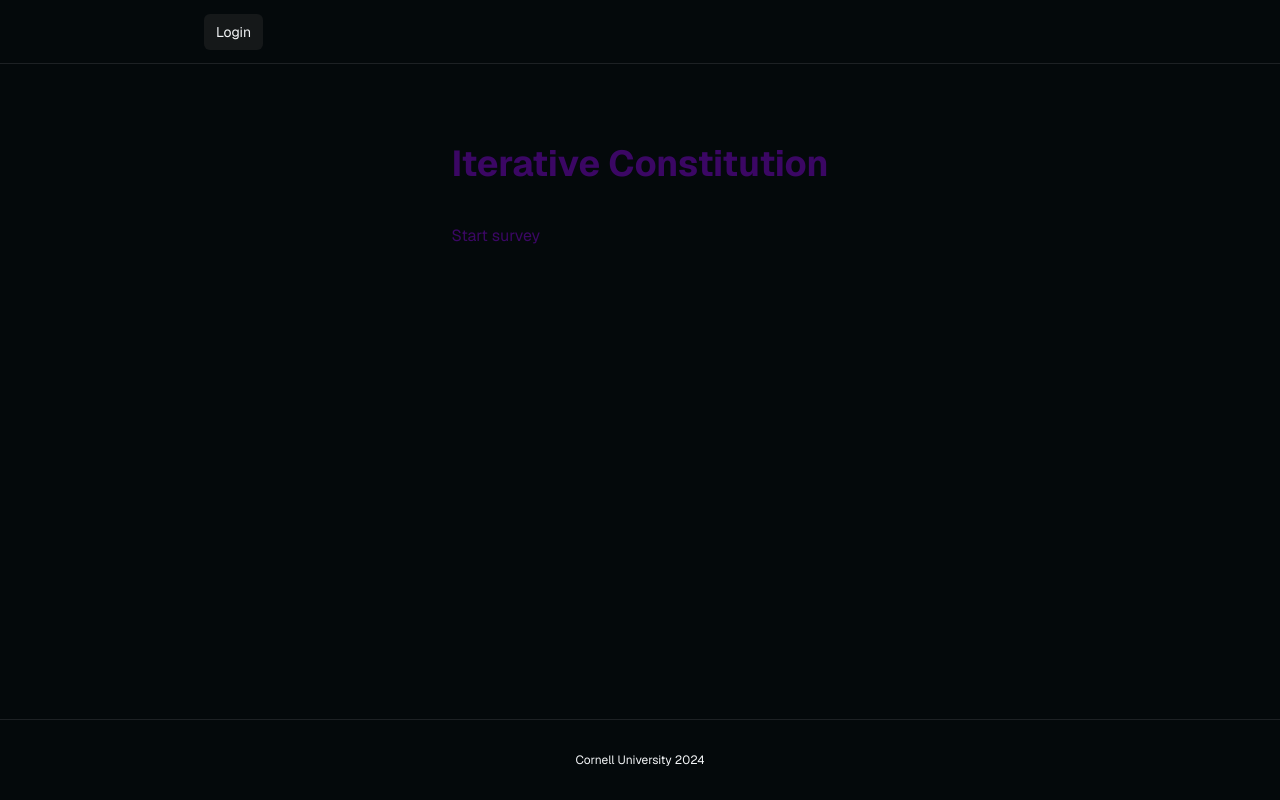
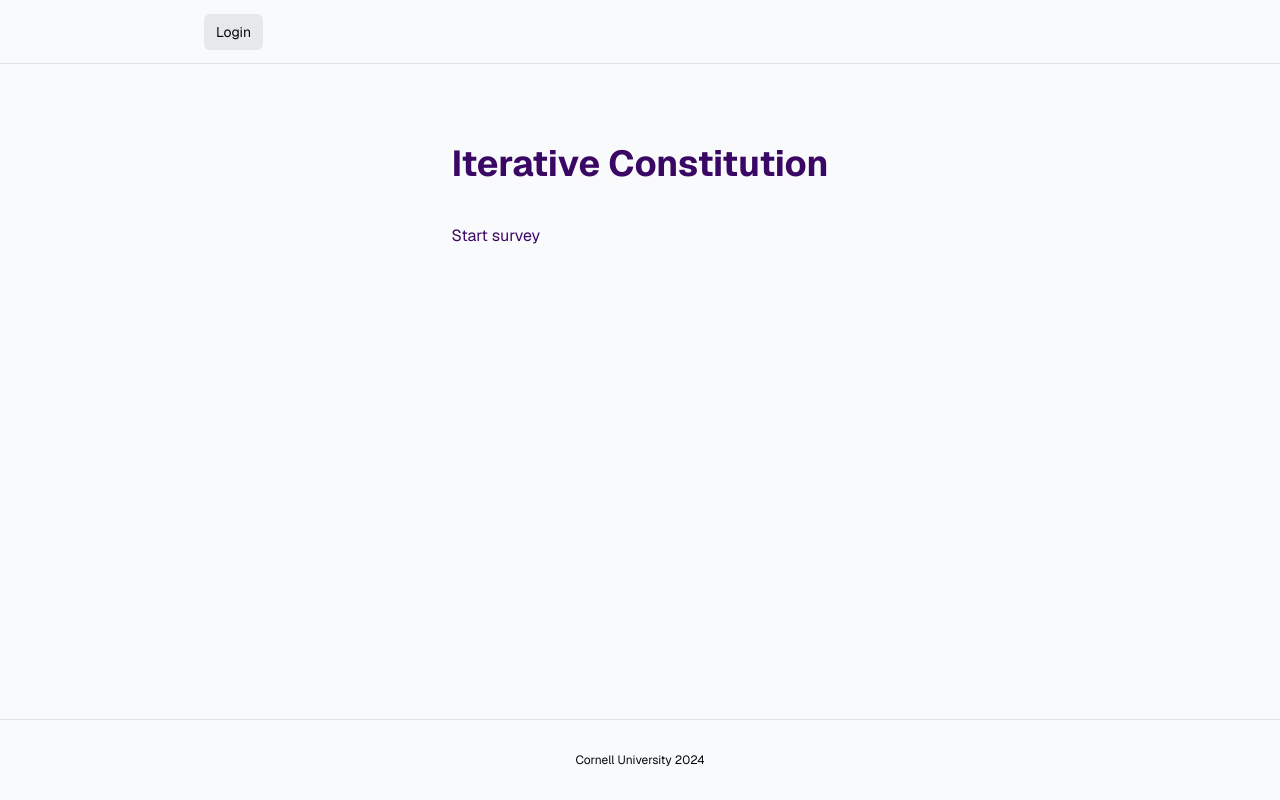
Before and after one commit to nirbhaysinghnarang/iterative_constitutionv2, a Next.js app: page / in a window 1280 px wide. Built offline with nearby package versions, Linux system fonts and the light colour scheme; no server answers.

Commit message:
Remove dark mode.

```diff
--- a/app/globals.css
+++ b/app/globals.css
@@ -10,14 +10,7 @@
     --foreground: 200 50% 3%;
   }
 
-  @media (prefers-color-scheme: light) {
-    :root {
-      --background: 200 50% 3%;
-      --btn-background: 200 10% 9%;
-      --btn-background-hover: 200 10% 12%;
-      --foreground: 200 20% 96%;
-    }
-  }
+
 }
 
 @layer base {
--- a/components/survey/final.tsx
+++ b/components/survey/final.tsx
@@ -26,8 +26,9 @@ function RenderDescriptionCell(params: any) {
             maxHeight: '100%',
             overflow: 'auto',
             textAlign: 'left',
-            lineHeight: '20px',
+            lineHeight: '5px',
             whiteSpace: 'normal',
+            padding:'20px',
             px: 1,
         }}>
             {params.value}
--- a/components/survey/iteration.tsx
+++ b/components/survey/iteration.tsx
@@ -66,6 +66,7 @@ export default function IterationComponent({ dataset, count, c, setIterations}:
                     flexDirection: 'column', // Stack children vertically
                     justifyContent: 'center', // Center vertically
                     maxHeight: '100%',
+                    padding:'20px',
                     overflow: 'auto',
                     textAlign: 'left',   // Ensures text aligns to the left
                     lineHeight: '20px',  // Sets line height for a bit of control over text spacing
--- a/components/survey/step-1.tsx
+++ b/components/survey/step-1.tsx
@@ -89,6 +89,7 @@ export default function Step1Component({ dataset, passUpResults }: Step1Componen
                     flexDirection: 'column', // Stack children vertically
                     justifyContent: 'center', // Center vertically
                     maxHeight: '100%',
+                    padding:'20px',
                     overflow: 'auto',
                     textAlign: 'left',   // Ensures text aligns to the left
                     lineHeight: '20px',  // Sets line height for a bit of control over text spacing
```
